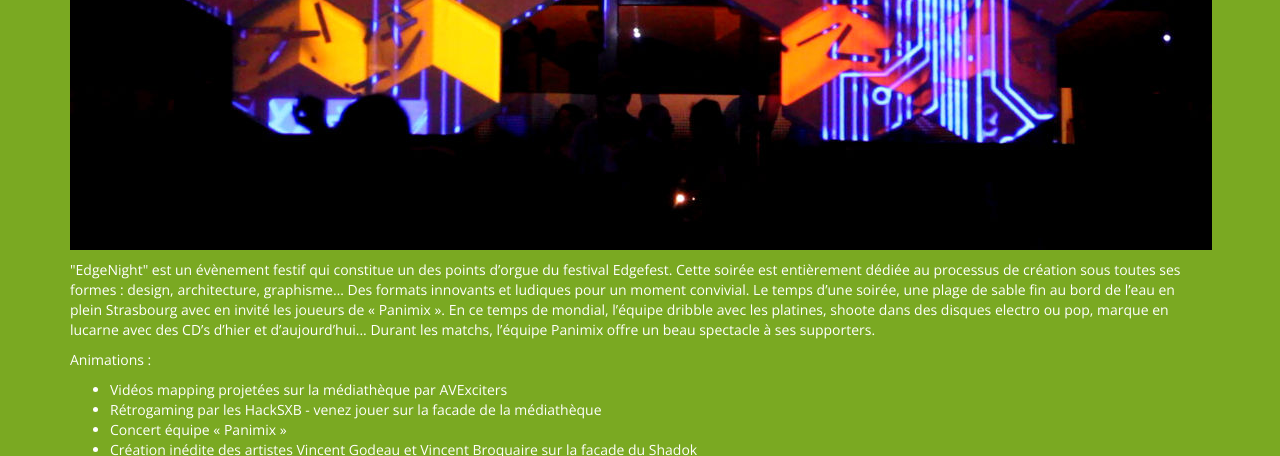
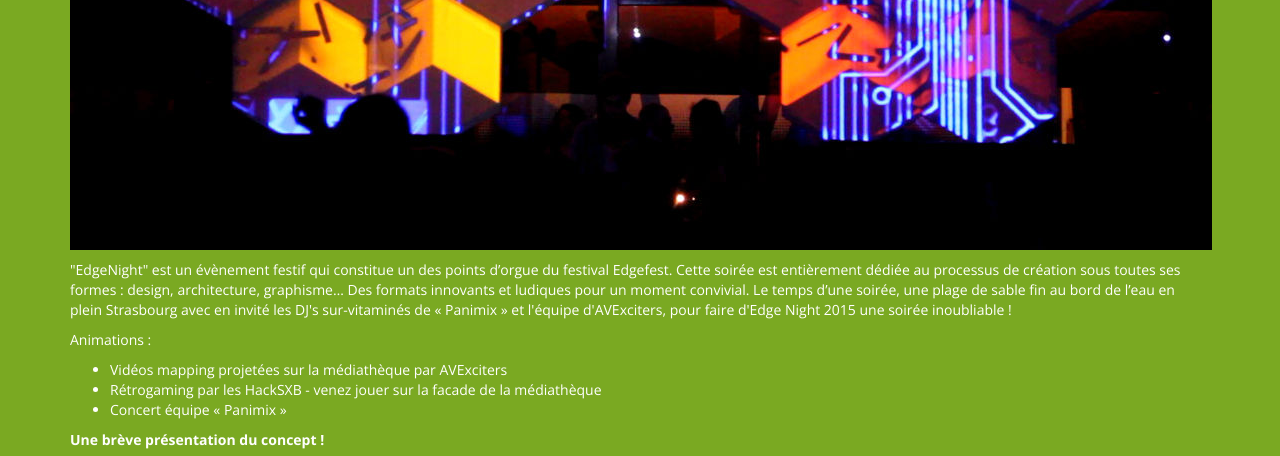
Before and after one commit to AlsaceDigitale/www.edgefest.fr-2019-temporary, a Jekyll site: the page built from edgenight.html, in a window 1280 px wide and 900 px high, scrolled down 989 px, cut to the strip 0-456 px from the top of the window. Built offline with Jekyll 4.4.1, drawn with Linux system fonts in a browser that asks for light colours; nearby versions of some CDN libraries; some web fonts are replaced.

Commit message:
Update edgenight.html
Changer description Edge Night

```diff
--- a/_includes/edgenight.html
+++ b/_includes/edgenight.html
@@ -6,21 +6,19 @@
         <h2>EDGE NIGHT</h2>
         <p class="date">Date : Vendredi 3 juillet, de 22h à 24h00</p>
         <p class="venue">Lieu : Presqu'île Malraux, devant la Médiathèque</p>
-        <p class="type">Événement gratuit, entrée libre. <a href="https://www.facebook.com/events/1523311834556366">Indiquez votre présence sur l'événement Facebook !</a></p>
+        <p class="type">Événement gratuit, entrée libre. <a href="https://www.facebook.com/events/893548857350851/">Indiquez votre présence sur l'événement Facebook !</a></p>
         <p>
           <img src="/img/edgenight1.jpg" />
         </p>
         <p class="concept">
           "EdgeNight" est un évènement festif qui constitue un des points d’orgue du festival Edgefest. Cette soirée est entièrement dédiée au processus de création sous toutes ses formes : design, architecture, graphisme… Des formats innovants et ludiques pour un moment convivial.
-          Le temps d’une soirée, une plage de sable fin au bord de l’eau en plein Strasbourg avec en invité les joueurs de « Panimix ». En ce temps de mondial, l’équipe dribble avec les platines, shoote dans des disques electro ou pop, marque en lucarne avec des CD’s d’hier et d’aujourd’hui... Durant les matchs, l’équipe Panimix offre un beau spectacle à ses supporters.
-        </p>
+          Le temps d’une soirée, une plage de sable fin au bord de l’eau en plein Strasbourg avec en invité les DJ's sur-vitaminés de « Panimix » et l'équipe d'AVExciters, pour faire d'Edge Night 2015 une soirée inoubliable !
          <p class="concept">
           Animations :
           <ul>
             <li>Vidéos mapping projetées sur la médiathèque par AVExciters</li>
             <li>Rétrogaming par les HackSXB - venez jouer sur la facade de la médiathèque</li>
             <li>Concert équipe « Panimix »</li>
-            <li>Création inédite des artistes Vincent Godeau et Vincent Broquaire sur la facade du Shadok </li>
           </ul>
         </p>
       </div>
```
